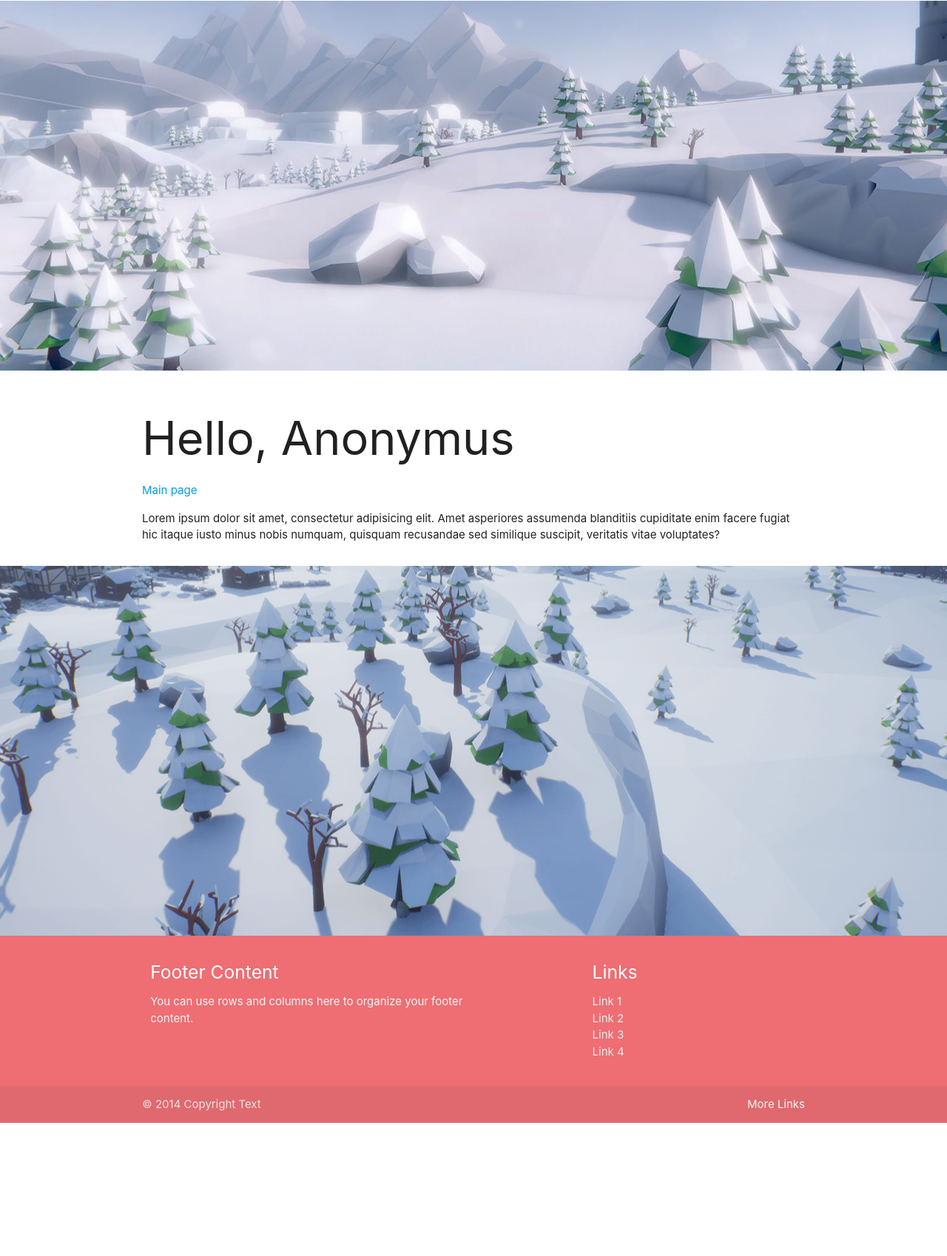
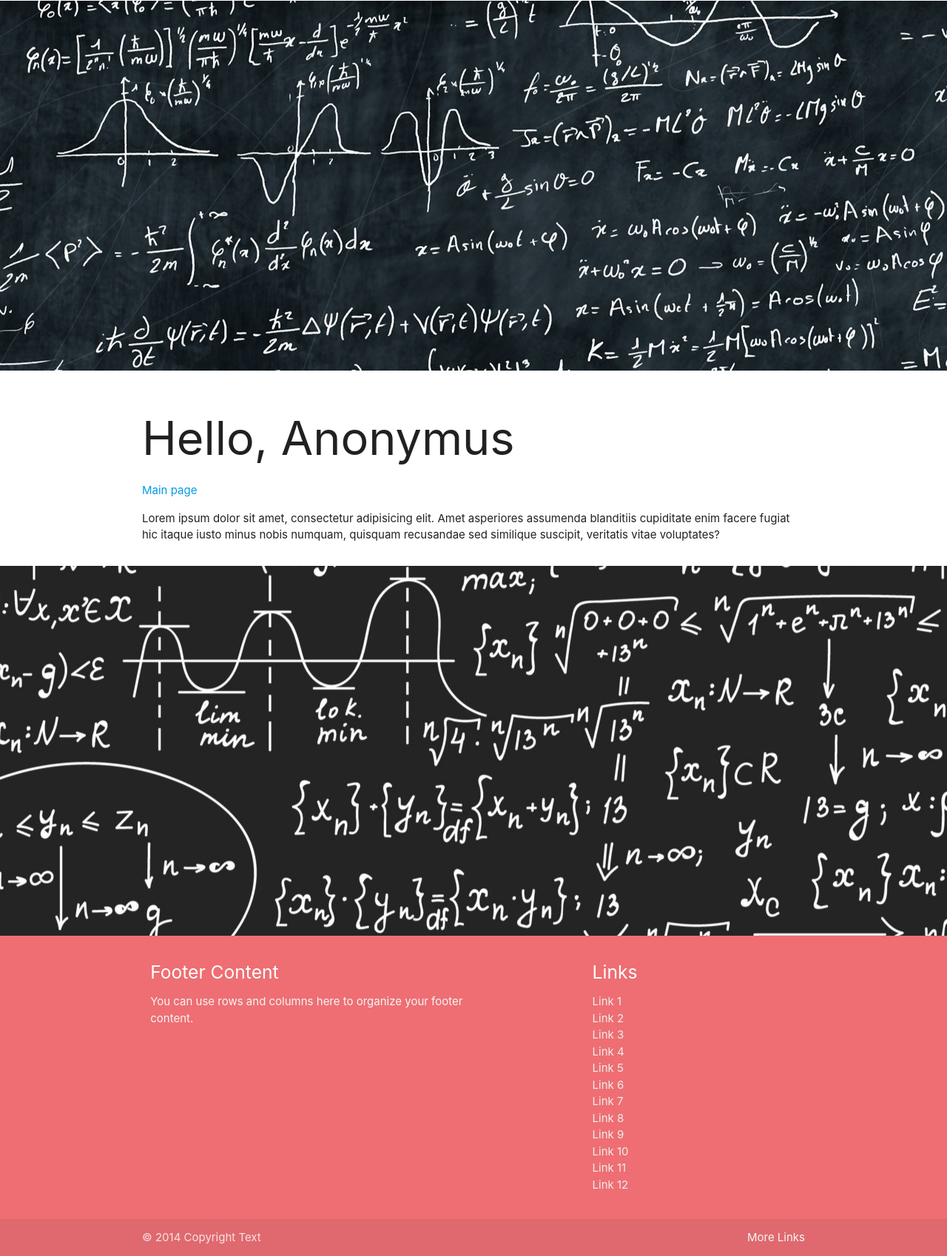
Before and after one commit to NickIT87/blog_dashboard, a Flask app: page / in a window 1280 px wide. Shown: the part 1382-3080 px from the top of the page at 74% size. Before the commit the page ends 2900 px from the top, so only its background shows below. Run offline with Flask 2, Linux system fonts and the light colour scheme.

Commit message:
paralax updated, system design

```diff
--- a/landing/templates/index.html
+++ b/landing/templates/index.html
@@ -24,7 +24,8 @@
             </div>
             <a href="#" data-target="mobile-demo" class="sidenav-trigger"><i class="material-icons">menu</i></a>
             <ul class="right hide-on-med-and-down">
-                <li><a style="color: #e3f2fd;" href="#">Blog</a></li>
+                <!--<li><a style="color: #e3f2fd;" href="#">Blog</a></li>-->
+                <li><a class="waves-effect waves-light btn" href="#">Blog</a></li>
                 {% if curusr %}
                 <li><a href="{{ url_for('main') }}">AddPost</a></li>
                 <li><a href="/admin">Admin</a></li>
@@ -53,7 +54,7 @@
 -->
 
 <div class="parallax-container">
-      <div class="parallax"><img src="{{ url_for('static', filename='images/town.png') }}"></div>
+      <div class="parallax"><img src="{{ url_for('static', filename='images/math.jpeg') }}"></div>
 </div>
 
 <div class="section white">
@@ -96,7 +97,7 @@
                 <div class="slider">
                     <ul class="slides">
                       <li>
-                        <img src="https://lorempixel.com/580/250/nature/1"> <!-- random image -->
+                        <img src="{{ url_for('static', filename='images/programming.PNG') }}"> <!-- random image -->
                         <div class="caption center-align">
                           <h3>This is our big Tagline!</h3>
                           <h5 class="light grey-text text-lighten-3">Here's our small slogan.</h5>
@@ -138,7 +139,7 @@
 </div>
 
 <div class="parallax-container">
-      <div class="parallax"><img src="{{ url_for('static', filename='images/snow.jpg') }}"></div>
+      <div class="parallax"><img src="{{ url_for('static', filename='images/physics.jpg') }}"></div>
 </div>
 
 
@@ -160,7 +161,7 @@
 </div>
 
 <div class="parallax-container">
-      <div class="parallax"><img src="{{ url_for('static', filename='images/town_footer.png') }}"></div>
+      <div class="parallax"><img src="{{ url_for('static', filename='images/space2.jpg') }}"></div>
 </div>
 
 
@@ -178,6 +179,14 @@
                   <li><a class="grey-text text-lighten-3" href="#!">Link 2</a></li>
                   <li><a class="grey-text text-lighten-3" href="#!">Link 3</a></li>
                   <li><a class="grey-text text-lighten-3" href="#!">Link 4</a></li>
+                  <li><a class="grey-text text-lighten-3" href="#!">Link 5</a></li>
+                  <li><a class="grey-text text-lighten-3" href="#!">Link 6</a></li>
+                  <li><a class="grey-text text-lighten-3" href="#!">Link 7</a></li>
+                  <li><a class="grey-text text-lighten-3" href="#!">Link 8</a></li>
+                  <li><a class="grey-text text-lighten-3" href="#!">Link 9</a></li>
+                  <li><a class="grey-text text-lighten-3" href="#!">Link 10</a></li>
+                  <li><a class="grey-text text-lighten-3" href="#!">Link 11</a></li>
+                  <li><a class="grey-text text-lighten-3" href="#!">Link 12</a></li>
                 </ul>
               </div>
             </div>
```
Also changed, not shown: landing/static/images/math.jpeg (added), landing/static/images/physics.jpg (added), landing/static/images/programming.PNG (added), landing/static/images/snow.jpg (deleted), landing/static/images/space2.jpg (added), landing/static/images/town.png (deleted), landing/static/images/town_footer.png (deleted).
